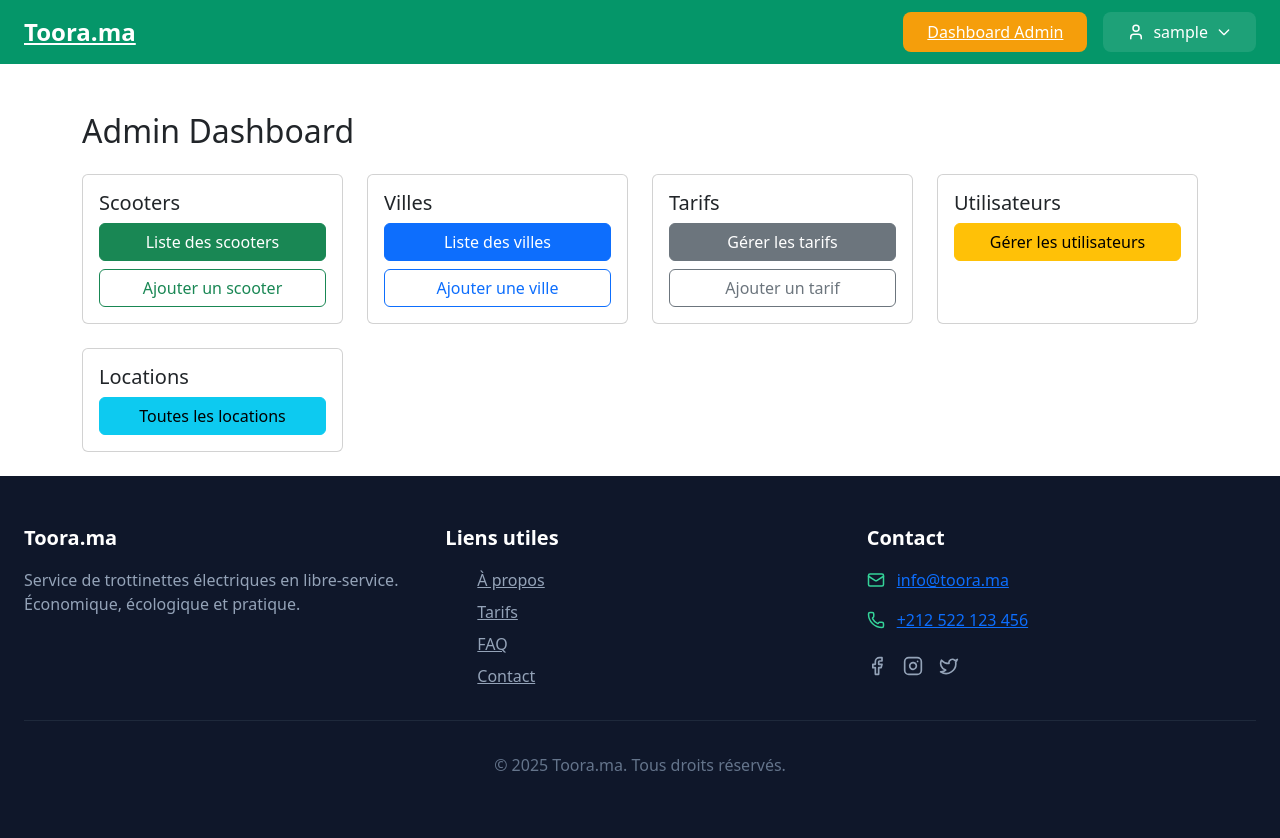
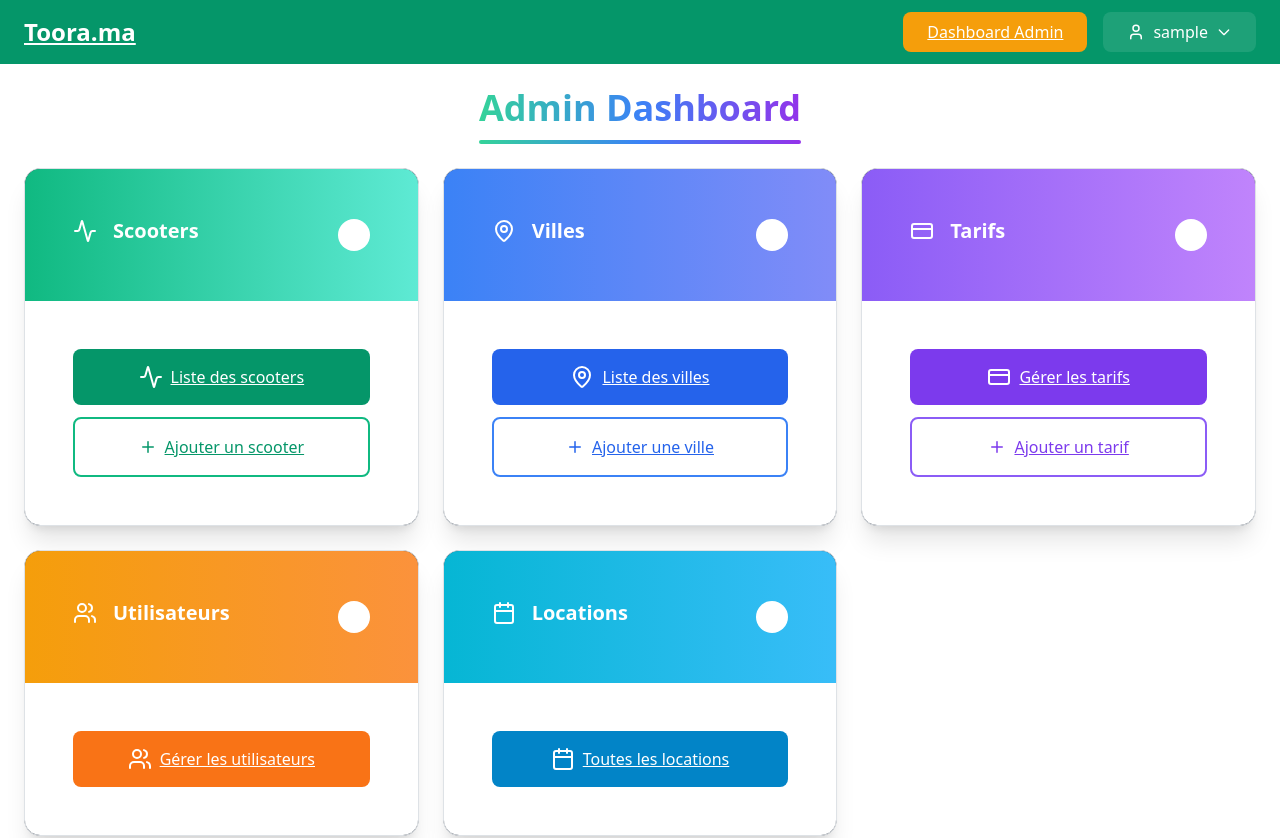
Before and after one commit to Badreddine-Chourane/toora, a React (Create React App) app in the folder toora-react/: page /admin in a window 1280 px wide. Shown: the top 838 px of the page. Built offline with nearby package versions, Linux system fonts and the light colour scheme; sample sign-in values are in the browser's storage.

Commit message:
edit_adminDashboard_style

```diff
--- a/toora-react/src/pages/admin/AdminDashboard.jsx
+++ b/toora-react/src/pages/admin/AdminDashboard.jsx
@@ -1,60 +1,140 @@
-import React from 'react';
+import React, { useState, useEffect } from 'react';
 import { Link } from 'react-router-dom';
+import { Activity, MapPin, CreditCard, Users, Calendar, Plus } from 'lucide-react';
 
-const AdminDashboard = () => (
-  <div className="container mt-5">
-    <h2>Admin Dashboard</h2>
-    <div className="row mt-4">
-      {/* Scooters CRUD */}
-      <div className="col-md-3 mb-4">
-        <div className="card h-100">
-          <div className="card-body">
-            <h5 className="card-title">Scooters</h5>
-            <Link to="/scooters" className="btn btn-success mb-2 w-100">Liste des scooters</Link>
-            <Link to="/scooters/create" className="btn btn-outline-success w-100">Ajouter un scooter</Link>
+const AdminDashboard = () => {
+  const [isLoaded, setIsLoaded] = useState(false);
+
+  useEffect(() => {
+    setIsLoaded(true);
+  }, []);
+
+  const cards = [
+    {
+      id: 'scooters',
+      title: 'Scooters',
+      icon: <Activity size={24} />,
+      color: 'from-emerald-500 to-teal-300',
+      hoverColor: 'hover:bg-emerald-50',
+      buttonColor: 'bg-emerald-600 hover:bg-emerald-700',
+      borderColor: 'border-emerald-500',
+      textColor: 'text-emerald-600',
+      links: [
+        { path: '/scooters', label: 'Liste des scooters', primary: true },
+        { path: '/scooters/create', label: 'Ajouter un scooter', primary: false }
+      ]
+    },
+    {
+      id: 'villes',
+      title: 'Villes',
+      icon: <MapPin size={24} />,
+      color: 'from-blue-500 to-indigo-400',
+      hoverColor: 'hover:bg-blue-50',
+      buttonColor: 'bg-blue-600 hover:bg-blue-700',
+      borderColor: 'border-blue-500',
+      textColor: 'text-blue-600',
+      links: [
+        { path: '/villes', label: 'Liste des villes', primary: true },
+        { path: '/villes/create', label: 'Ajouter une ville', primary: false }
+      ]
+    },
+    {
+      id: 'tarifs',
+      title: 'Tarifs',
+      icon: <CreditCard size={24} />,
+      color: 'from-violet-500 to-purple-400',
+      hoverColor: 'hover:bg-violet-50',
+      buttonColor: 'bg-violet-600 hover:bg-violet-700',
+      borderColor: 'border-violet-500',
+      textColor: 'text-violet-600',
+      links: [
+        { path: '/tarifs', label: 'Gérer les tarifs', primary: true },
+        { path: '/tarifs/create', label: 'Ajouter un tarif', primary: false }
+      ]
+    },
+    {
+      id: 'users',
+      title: 'Utilisateurs',
+      icon: <Users size={24} />,
+      color: 'from-amber-500 to-orange-400',
+      hoverColor: 'hover:bg-amber-50',
+      buttonColor: 'bg-orange-500 hover:bg-orange-600',
+      borderColor: 'border-orange-500',
+      textColor: 'text-orange-500',
+      links: [
+        { path: '/admin/users', label: 'Gérer les utilisateurs', primary: true }
+      ]
+    },
+    {
+      id: 'locations',
+      title: 'Locations',
+      icon: <Calendar size={24} />,
+      color: 'from-cyan-500 to-sky-400',
+      hoverColor: 'hover:bg-cyan-50',
+      buttonColor: 'bg-sky-600 hover:bg-sky-700',
+      borderColor: 'border-sky-500',
+      textColor: 'text-sky-600',
+      links: [
+        { path: '/admin/locations', label: 'Toutes les locations', primary: true }
+      ]
+    }
+  ];
+
+  return (
+    <div className={`min-h-screen bg-white p-6 transition-opacity duration-1000 ${isLoaded ? 'opacity-100' : 'opacity-0'}`}>
+      <div className="max-w-7xl mx-auto">
+        <div className="flex items-center justify-center mb-8">
+          <div className="relative">
+            <h2 className="text-4xl font-bold text-center">
+              <span className="bg-clip-text text-transparent bg-gradient-to-r from-emerald-400 via-blue-500 to-purple-600">
+                Admin Dashboard
+              </span>
+            </h2>
+            <div className="absolute -bottom-2 left-0 w-full h-1 bg-gradient-to-r from-emerald-400 via-blue-500 to-purple-600 rounded-full"></div>
           </div>
         </div>
-      </div>
-      {/* Villes CRUD */}
-      <div className="col-md-3 mb-4">
-        <div className="card h-100">
-          <div className="card-body">
-            <h5 className="card-title">Villes</h5>
-            <Link to="/villes" className="btn btn-primary mb-2 w-100">Liste des villes</Link>
-            <Link to="/villes/create" className="btn btn-outline-primary w-100">Ajouter une ville</Link>
-          </div>
-        </div>
-      </div>
-      {/* Tarifs CRUD */}
-      <div className="col-md-3 mb-4">
-        <div className="card h-100">
-          <div className="card-body">
-            <h5 className="card-title">Tarifs</h5>
-            <Link to="/tarifs" className="btn btn-secondary mb-2 w-100">Gérer les tarifs</Link>
-            <Link to="/tarifs/create" className="btn btn-outline-secondary w-100">Ajouter un tarif</Link>
-          </div>
-        </div>
-      </div>
-      {/* Users Management */}
-      <div className="col-md-3 mb-4">
-        <div className="card h-100">
-          <div className="card-body">
-            <h5 className="card-title">Utilisateurs</h5>
-            <Link to="/admin/users" className="btn btn-warning w-100">Gérer les utilisateurs</Link>
-          </div>
-        </div>
-      </div>
-      {/* Locations Management */}
-      <div className="col-md-3 mb-4">
-        <div className="card h-100">
-          <div className="card-body">
-            <h5 className="card-title">Locations</h5>
-            <Link to="/admin/locations" className="btn btn-info w-100">Toutes les locations</Link>
-          </div>
+
+        <div className="grid grid-cols-1 sm:grid-cols-2 lg:grid-cols-3 gap-6">
+          {cards.map((card, index) => (
+            <div
+              key={card.id}
+              className="bg-gray-800 rounded-2xl shadow-xl overflow-hidden transition-all duration-300 hover:shadow-2xl hover:-translate-y-1 h-full border border-gray-700"
+              style={{
+                animationDelay: `${index * 0.1}s`,
+                animation: 'fadeInUp 0.5s ease-out forwards'
+              }}
+            >
+              <div className={`bg-gradient-to-r ${card.color} p-5 flex items-center justify-between`}>
+                <h3 className="text-xl font-semibold text-white flex items-center gap-3">
+                  {card.icon}
+                  {card.title}
+                </h3>
+                <div className="p-2 bg-white bg-opacity-20 rounded-full">
+                  <Plus size={16} className="text-white" />
+                </div>
+              </div>
+              <div className="p-5 space-y-3 bg-white">
+                {card.links.map((link, i) => (
+                  <Link
+                    key={i}
+                    to={link.path}
+                    className={`block w-full py-3 px-4 ${
+                      link.primary
+                        ? `${card.buttonColor} text-white`
+                        : `bg-transparent ${card.textColor} border-2 ${card.borderColor} ${card.hoverColor}`
+                    } font-medium rounded-lg transition-all duration-200 text-center flex items-center justify-center gap-2`}
+                  >
+                    {link.primary ? card.icon : <Plus size={18} />}
+                    {link.label}
+                  </Link>
+                ))}
+              </div>
+            </div>
+          ))}
         </div>
       </div>
     </div>
-  </div>
-);
+  );
+};
 
 export default AdminDashboard;
```
